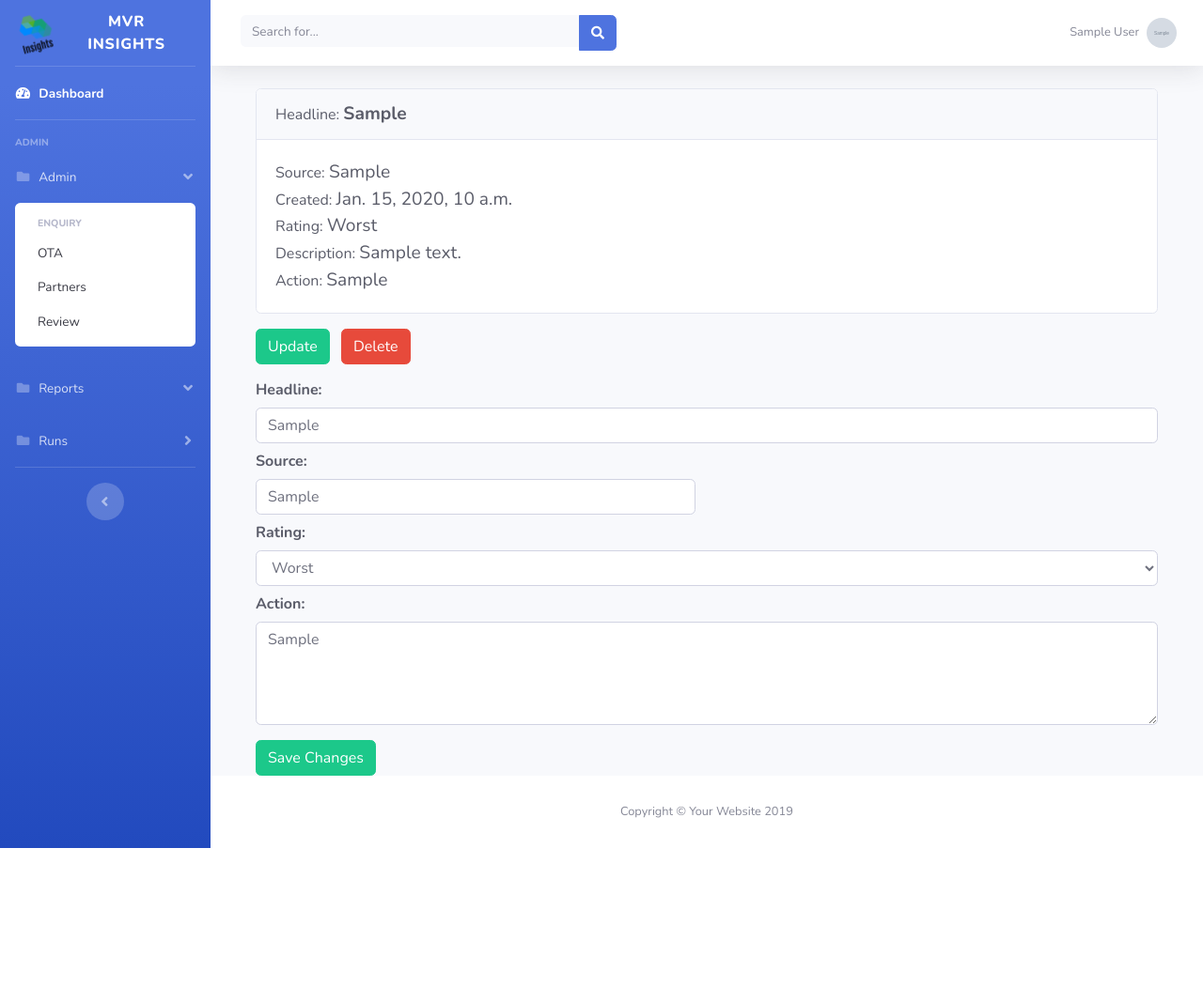
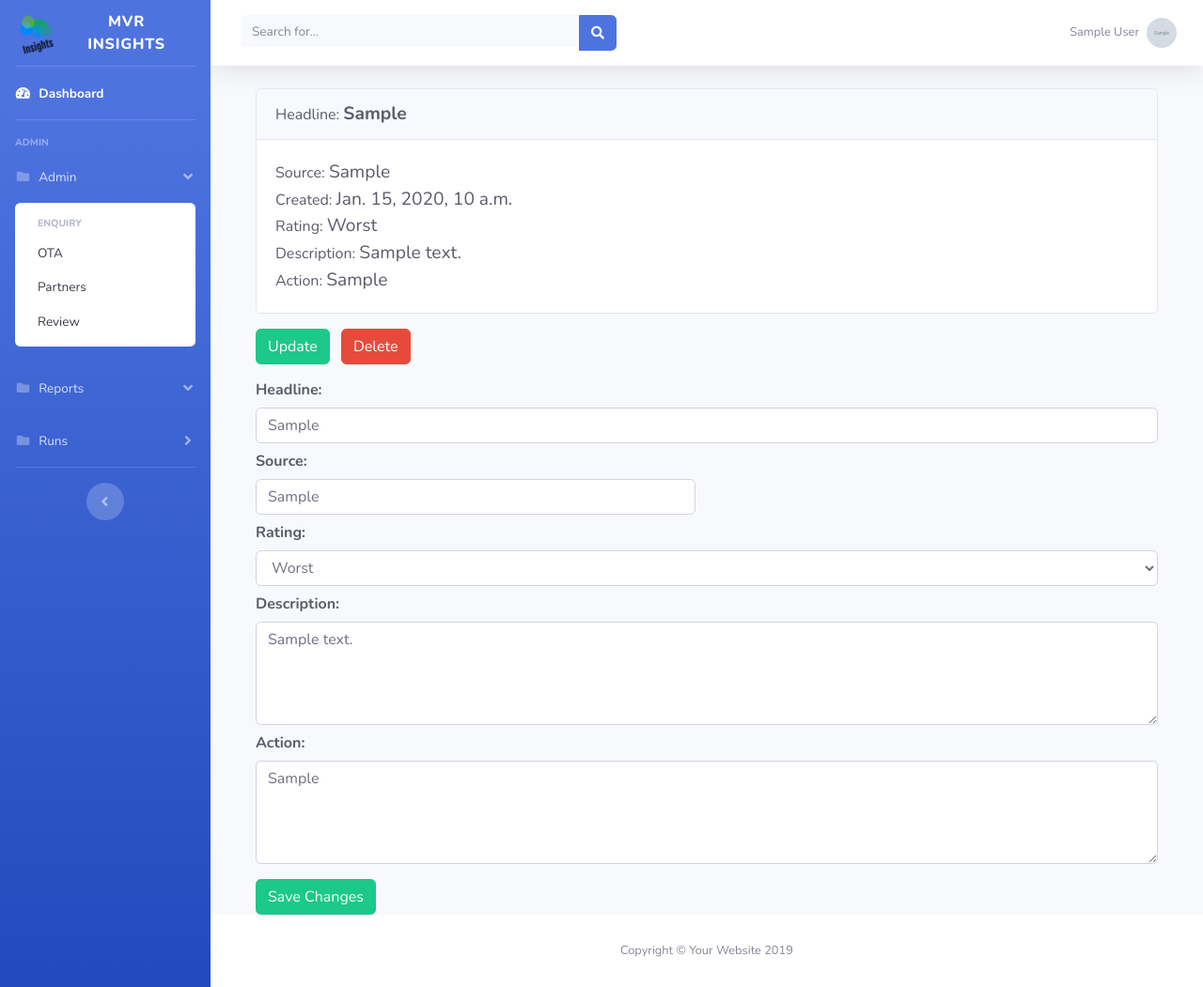
Before and after one commit to S3Infosoft/mvr-fe, a Django app: page /enquiry/review/1/ in a window 1280 px wide, after a click on "Update". Shown: the whole page at 94% size. Before the commit the page ends 903 px from the top, so only its background shows below. Run offline with Django 3.2, Linux system fonts and the light colour scheme; a user stored in the database is signed in; tables that the repository leaves empty hold one stand-in row (values such as "Sample post"); grey boxes marked "Sample" are stand-in pictures; parts of the project's set-up code (start-up, migrations or seed data) failed here and were passed over; some libraries are stand-ins or nearby versions.

Commit message:
Added errors for each field

```diff
--- a/app/templates/enquiry/review_detail.html
+++ b/app/templates/enquiry/review_detail.html
@@ -21,7 +21,7 @@
           <button class="btn btn-success mr-auto" data-toggle="collapse" data-target="#enquiryUpdate" >Update</button>
           <button class="btn btn-danger ml-2" data-toggle="collapse" data-target="#enquiryDelete" >Delete</button>
         </div>
-      <div id="enquiryUpdate" class="collapse" data-parent="#enquiryEdit">
+      <div id="enquiryUpdate" class="collapse {% if form.errors %}show alert alert-danger{% endif %}" data-parent="#enquiryEdit">
         <form class="form" method="post" enctype="multipart/form-data">
           <div class="row font-weight-bold">
             {% csrf_token %}
@@ -29,22 +29,41 @@
                 <div class="form-group mb-0 mt-n2">
                   <label for="id_name" class="col-form-label text-dark font-weight-bold">Headline:</label>
                   {{ form.headline }}
+                  <div class="text-danger">
+                    {{ form.headline.errors }}
+                  </div>
                 </div>
               </div>
               <div class="col-6">
                 <div class="form-group mb-0">
                   <label for="id_contact_person" class="col-form-label text-dark font-weight-bold">Source:</label>
                   {{ form.source }}
+                  <div class="text-danger">
+                    {{ form.source.errors }}
+                  </div>
                 </div>
               </div>
 
             <div class="col-12">
                <label for="id_contact_email" class="col-form-label text-dark font-weight-bold">Rating:</label>
                 {{ form.rating }}
+              <div class="text-danger">
+                {{ form.rating.errors }}
+              </div>
+            </div>
+            <div class="col-12">
+               <label for="id_description" class="col-form-label text-dark font-weight-bold">Description:</label>
+                {{ form.description }}
+                <div class="text-danger">
+                  {{ form.description.errors }}
+                </div>
             </div>
             <div class="col-12">
                <label for="id_contact_email" class="col-form-label text-dark font-weight-bold">Action:</label>
                 {{ form.action }}
+              <div class="text-danger">
+                {{ form.action.errors }}
+              </div>
             </div>
           </div>
 
```
Also changed, not shown: app/templates/enquiry/ota_detail.html (+13 -1 lines), app/templates/enquiry/partner_detail.html (+16 -1 lines).
